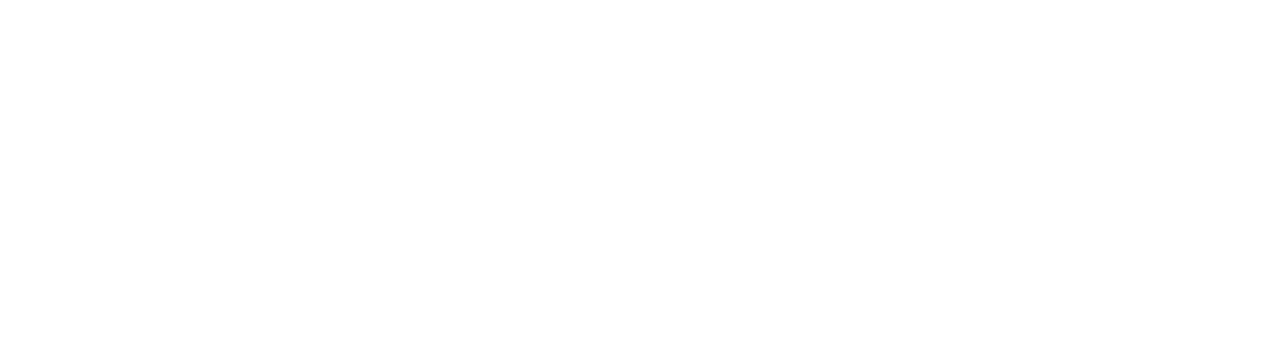
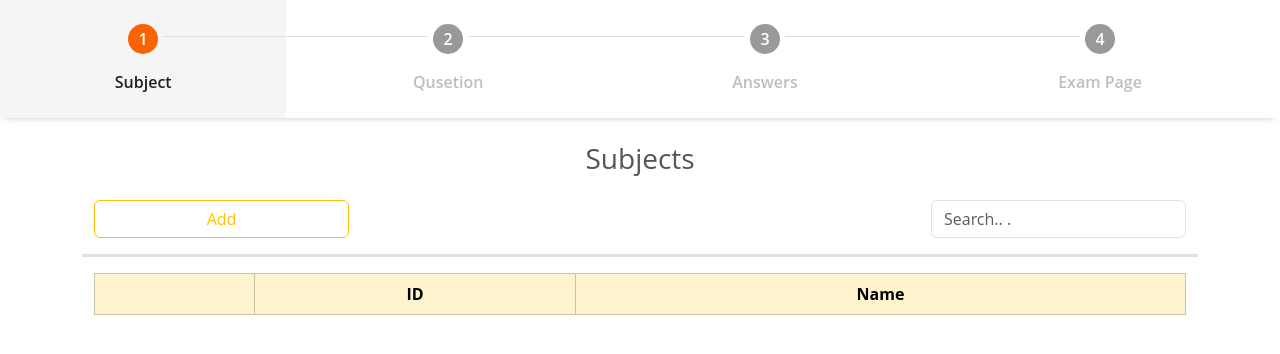
Before and after one commit to MehemmedHajyev/Quiz-App, a plain HTML site: page index.html in a window 1280 px wide. Drawn offline with nearby package versions, Linux system fonts and the light colour scheme.

Commit message:
add-table

```diff
--- a/assets/css/style.css
+++ b/assets/css/style.css
@@ -0,0 +1,162 @@
+* {
+    margin: 0;
+    padding: 0;
+    box-sizing: border-box;
+}
+
+/* Stepper-Start */
+
+html {
+    -webkit-font-smoothing: antialiased !important;
+    -moz-osx-font-smoothing: grayscale !important;
+    -ms-font-smoothing: antialiased !important;
+}
+
+body {
+    font-family: 'Open Sans', sans-serif;
+    font-size: 16px;
+    color: #555555;
+}
+
+.md-stepper-horizontal {
+    display: table;
+    width: 100%;
+    margin: 0 auto;
+    background-color: #FFFFFF;
+    box-shadow: 0 3px 8px -6px rgba(0, 0, 0, .50);
+}
+
+.md-stepper-horizontal .md-step {
+    display: table-cell;
+    position: relative;
+    padding: 24px;
+}
+
+.md-stepper-horizontal .md-step:hover,
+.md-stepper-horizontal .md-step:active {
+    background-color: rgba(0, 0, 0, 0.04);
+}
+
+.md-stepper-horizontal .md-step:active {
+    border-radius: 15% / 75%;
+}
+
+.md-stepper-horizontal .md-step:first-child:active {
+    border-top-left-radius: 0;
+    border-bottom-left-radius: 0;
+}
+
+.md-stepper-horizontal .md-step:last-child:active {
+    border-top-right-radius: 0;
+    border-bottom-right-radius: 0;
+}
+
+.md-stepper-horizontal .md-step:hover .md-step-circle {
+    background-color: #757575;
+}
+
+.md-stepper-horizontal .md-step:first-child .md-step-bar-left,
+.md-stepper-horizontal .md-step:last-child .md-step-bar-right {
+    display: none;
+}
+
+.md-stepper-horizontal .md-step .md-step-circle {
+    width: 30px;
+    height: 30px;
+    margin: 0 auto;
+    background-color: #999999;
+    border-radius: 50%;
+    text-align: center;
+    line-height: 30px;
+    font-size: 16px;
+    font-weight: 600;
+    color: #FFFFFF;
+}
+
+.md-stepper-horizontal.green .md-step.active .md-step-circle {
+    background-color: #00AE4D;
+}
+
+.md-stepper-horizontal.orange .md-step.active .md-step-circle {
+    background-color: #F96302;
+}
+
+.md-stepper-horizontal .md-step.active .md-step-circle {
+    background-color: rgb(33, 150, 243);
+}
+
+/* .md-stepper-horizontal .md-step.done .md-step-circle:before {
+    font-family: 'FontAwesome';
+    font-weight: 100;
+    content: "\f00c";
+} */
+
+.md-stepper-horizontal .md-step.done .md-step-circle *,
+.md-stepper-horizontal .md-step.editable .md-step-circle * {
+    display: none;
+}
+
+.md-stepper-horizontal .md-step.editable .md-step-circle {
+    -moz-transform: scaleX(-1);
+    -o-transform: scaleX(-1);
+    -webkit-transform: scaleX(-1);
+    transform: scaleX(-1);
+}
+
+.md-stepper-horizontal .md-step.editable .md-step-circle:before {
+    font-family: 'FontAwesome';
+    font-weight: 100;
+    content: "\f040";
+}
+
+.md-stepper-horizontal .md-step .md-step-title {
+    margin-top: 16px;
+    font-size: 16px;
+    font-weight: 600;
+}
+
+.md-stepper-horizontal .md-step .md-step-title,
+.md-stepper-horizontal .md-step .md-step-optional {
+    text-align: center;
+    color: rgba(0, 0, 0, .26);
+}
+
+.md-stepper-horizontal .md-step.active .md-step-title {
+    font-weight: 600;
+    color: rgba(0, 0, 0, .87);
+}
+
+.md-stepper-horizontal .md-step.active.done .md-step-title,
+.md-stepper-horizontal .md-step.active.editable .md-step-title {
+    font-weight: 600;
+}
+
+.md-stepper-horizontal .md-step .md-step-optional {
+    font-size: 12px;
+}
+
+.md-stepper-horizontal .md-step.active .md-step-optional {
+    color: rgba(0, 0, 0, .54);
+}
+
+.md-stepper-horizontal .md-step .md-step-bar-left,
+.md-stepper-horizontal .md-step .md-step-bar-right {
+    position: absolute;
+    top: 36px;
+    height: 1px;
+    border-top: 1px solid #DDDDDD;
+}
+
+.md-stepper-horizontal .md-step .md-step-bar-right {
+    right: 0;
+    left: 50%;
+    margin-left: 20px;
+}
+
+.md-stepper-horizontal .md-step .md-step-bar-left {
+    left: 0;
+    right: 50%;
+    margin-right: 20px;
+}
+
+/* Steper-End */
--- a/assets/js/main.js
+++ b/assets/js/main.js
@@ -0,0 +1,56 @@
+const screens = document.querySelectorAll('.screen');
+const steps = document.querySelectorAll('.md-step')
+
+
+const DISPLAY_PROPS = {
+    NONE: 'none',
+    BLOCK: "block"
+
+
+}
+
+const hideAllScreens = () => {
+    Array.from(screens).forEach(screen => {
+        screen.style.display = DISPLAY_PROPS.NONE;
+    })
+    Array.from(steps).forEach(step=>step.classList.remove('active'))
+}
+
+const addScreenChangeEventListiner = () => {
+    Array.from(steps).forEach(step => {
+        step.addEventListener('click', (e) => {
+            const screenId = e.target.closest('.md-step')
+            .querySelector('.md-step-circle span').textContent;
+            changeScreen(screenId)
+        })
+    })
+}
+
+const addAllEventListiners = () => {
+    addScreenChangeEventListiner();
+}
+
+
+const changeScreen = (screenId) => {
+    hideAllScreens()
+    let selectedScreen = document.getElementById(`screen-${screenId}`)
+    // Defensive Coding
+    if (!selectedScreen) {
+        throw new Eror('Screen with this in dose not exist')
+    }
+    selectedScreen.style.display = DISPLAY_PROPS.BLOCK;
+
+    document.getElementById(`step-${screenId}`).classList.add('active')
+
+}
+
+
+
+
+const onLoad = () => {
+    changeScreen('1')
+    addAllEventListiners();
+
+}
+
+document.addEventListener('DOMContentLoaded', onLoad);
--- a/index.html
+++ b/index.html
@@ -1,16 +1,121 @@
 <!DOCTYPE html>
 <html lang="en">
-<head>
-    <meta charset="UTF-8">
-    <meta name="viewport" content="width=device-width, initial-scale=1.0">
-    <link rel="stylesheet" href="assets/css/style.css ">
+  <head>
+    <meta charset="UTF-8" />
+    <meta name="viewport" content="width=device-width, initial-scale=1.0" />
+    <link
+      href="https://cdn.jsdelivr.net/npm/bootstrap@5.3.3/dist/css/bootstrap.min.css"
+      rel="stylesheet"
+      integrity="sha384-QWTKZyjpPEjISv5WaRU9OFeRpok6YctnYmDr5pNlyT2bRjXh0JMhjY6hW+ALEwIH"
+      crossorigin="anonymous"
+    />
+    <link rel="stylesheet" href="assets/css/style.css " />
     <title>Quiz-App</title>
-</head>
-<body>
+  </head>
+  <body>
+    <div class="md-stepper-horizontal orange">
+      <div class="md-step active" id="step-1">
+        <div class="md-step-circle"><span>1</span></div>
+        <div class="md-step-title">Subject</div>
+        <div class="md-step-bar-left"></div>
+        <div class="md-step-bar-right"></div>
+      </div>
+      <div class="md-step" id="step-2">
+        <div class="md-step-circle"><span>2</span></div>
+        <div class="md-step-title">Qusetion</div>
+        <div class="md-step-bar-left"></div>
+        <div class="md-step-bar-right"></div>
+      </div>
+      <div class="md-step" id="step-3">
+        <div class="md-step-circle"><span>3</span></div>
+        <div class="md-step-title">Answers</div>
+        <div class="md-step-bar-left"></div>
+        <div class="md-step-bar-right"></div>
+      </div>
+      <div class="md-step" id="step-4">
+        <div class="md-step-circle"><span>4</span></div>
+        <div class="md-step-title">Exam Page</div>
+        <div class="md-step-bar-left"></div>
+        <div class="md-step-bar-right"></div>
+      </div>
+    </div>
+
+    <div class="screens">
+      <div class="screen" id="screen-1">
+        <div class="container mt-4">
+          <div class="row mx-0">
+            <div class="col-12 text-center">
+              <h3>Subjects</h3>
+            </div>
+          </div>
+          <div class="row mt-3 mx-0 border-bottom border-3">
+            <div class="col-3 d-grid">
+              <button class="btn mb-3 btn-outline-warning">Add</button>
+            </div>
+
+            <div class="col-3 offset-6">
+              <input
+                type="text"
+                class="form-control"
+                placeholder="Search.. ."
+              />
+            </div>
+          </div>
+
+          <div class="row mx-0 mt-3">
+            <div class="col-12">
+              <table class="table table-striped table-hover table-bordered">
+                <thead class="table-warning text-center">
+                  <tr>
+                    <th colspan="2"></th>
+                    <th>ID</th>
+                    <th>Name</th>
+                  </tr>
+                <tbody>
+
+                </tbody>
+                </thead>
+              </table>
+            </div>
+          </div>
+        </div>
+      </div>
+      <div class="screen" id="screen-2">
+        <h3>screen-2</h3>
+      </div>
+      <div class="screen" id="screen-3">
+        <h3>screen-3</h3>
+      </div>
+      <div class="screen" id="screen-4">
+        <h3>screen-4</h3>
+      </div>
+    </div>
+
+    <div class="modal fade" id="staticBackdrop" data-bs-backdrop="static" data-bs-keyboard="false" tabindex="-1" aria-labelledby="staticBackdropLabel" aria-hidden="true">
+      <div class="modal-dialog">
+        <div class="modal-content">
+          <div class="modal-header">
+            <h1 class="modal-title fs-5" id="staticBackdropLabel">Modal title</h1>
+            <button type="button" class="btn-close" data-bs-dismiss="modal" aria-label="Close"></button>
+          </div>
+          <div class="modal-body">
+            ...
+          </div>
+          <div class="modal-footer">
+            <button type="button" class="btn btn-secondary" data-bs-dismiss="modal">Close</button>
+            <button type="button" class="btn btn-primary">Understood</button>
+          </div>
+        </div>
+      </div>
+    </div>
 
 
-
+    <script
+      src="https://cdn.jsdelivr.net/npm/bootstrap@5.3.3/dist/js/bootstrap.bundle.min.js"
+      integrity="sha384-YvpcrYf0tY3lHB60NNkmXc5s9fDVZLESaAA55NDzOxhy9GkcIdslK1eN7N6jIeHz"
+      crossorigin="anonymous"
+    ></script>
 
     <script src="assets/js/main.js"></script>
-</body>
+  </body>
 </html>
```
